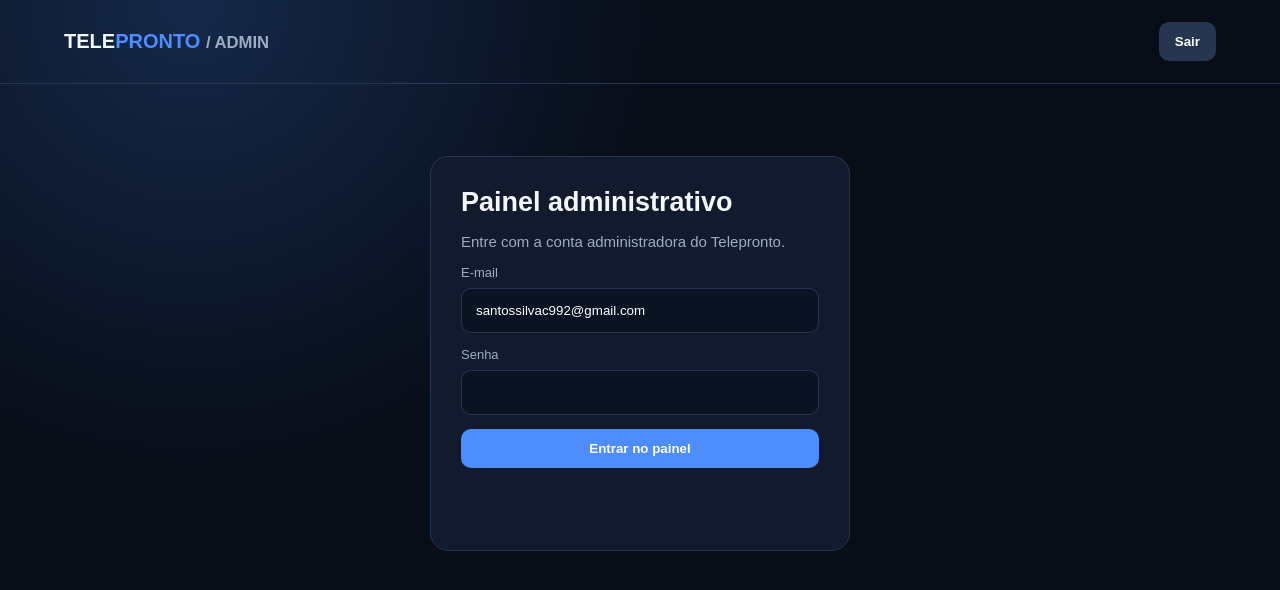
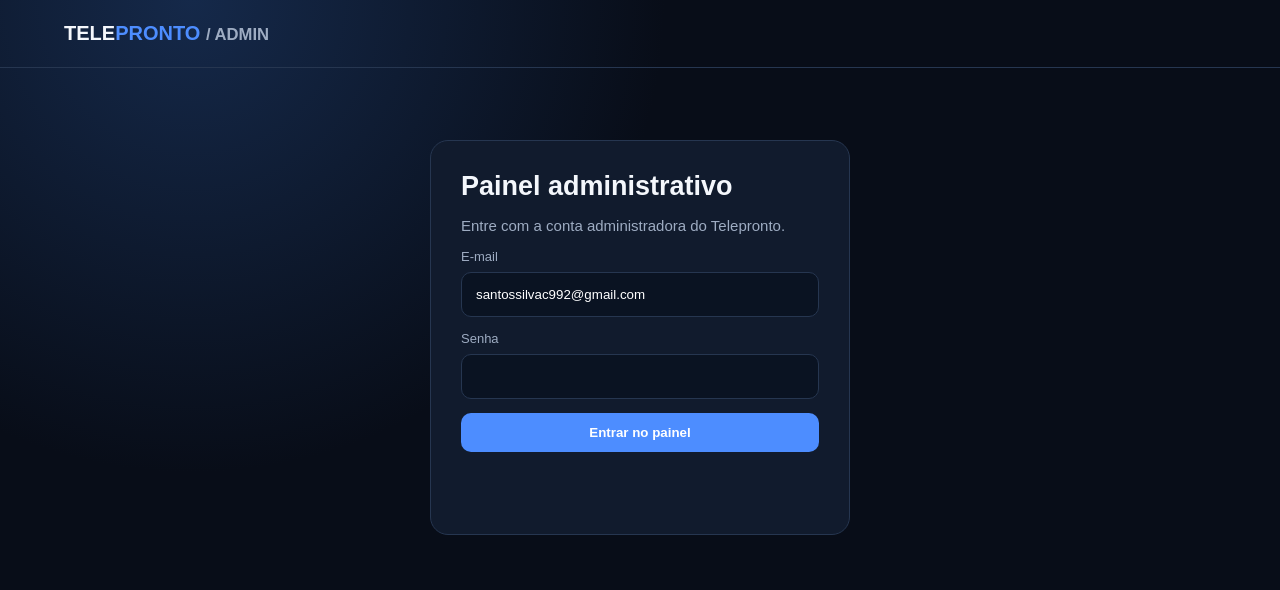
Before and after one commit to Alexandrexicara/telepronto, a website: page admin.html in a window 1280 px wide. Drawn offline with Linux system fonts and the light colour scheme.

Commit message:
Corrige botão sair e força build atualizado do painel

```diff
--- a/admin.html
+++ b/admin.html
@@ -11,7 +11,7 @@
 </style>
 </head>
 <body>
-<header><div class="brand">TELE<span>PRONTO</span> <small class="muted">/ ADMIN</small></div><button class="secondary" id="logout" class="hidden" onclick="logout()">Sair</button></header>
+<header><div class="brand">TELE<span>PRONTO</span> <small class="muted">/ ADMIN</small></div><button class="secondary hidden" id="logout" onclick="logout()">Sair</button></header>
 <main>
 <section id="login" class="login"><h1>Painel administrativo</h1><p class="muted">Entre com a conta administradora do Telepronto.</p>
 <form id="formLogin"><label>E-mail</label><input id="email" type="email" autocomplete="username" required value="santossilvac992@gmail.com"><label>Senha</label><input id="password" type="password" autocomplete="current-password" required><button style="width:100%">Entrar no painel</button><p id="loginError" class="error"></p></form></section>
```
